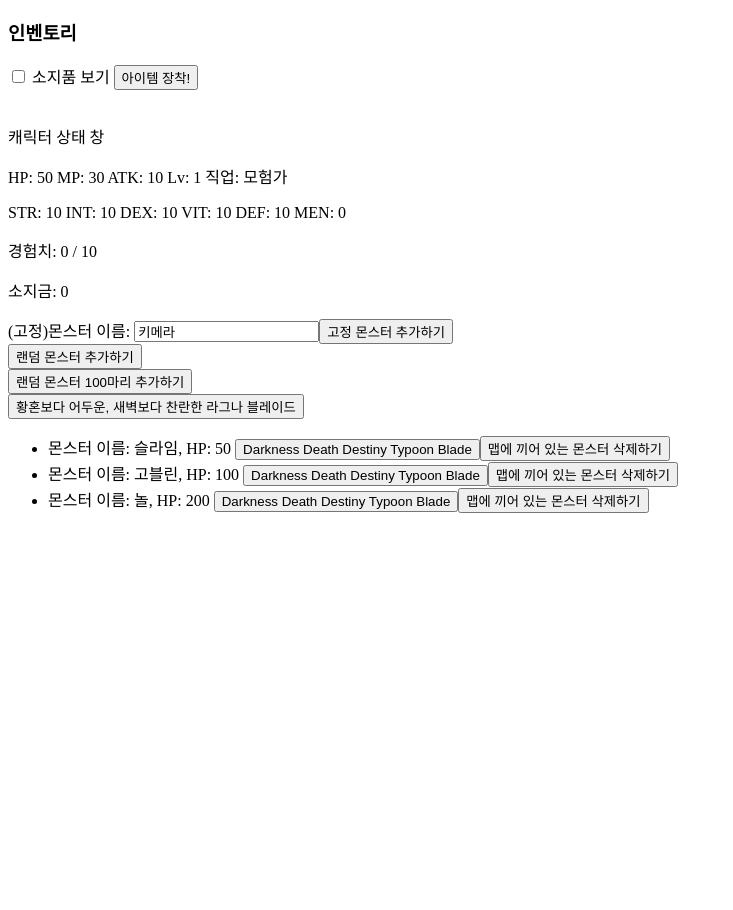
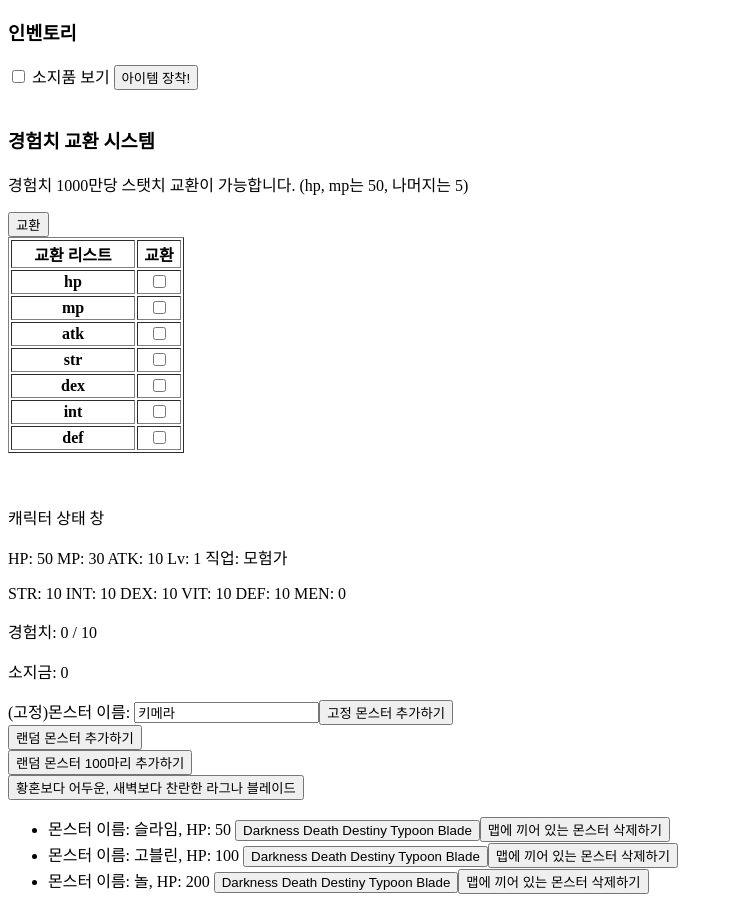
Before and after one commit to EDDI-WebAppAcademy/LectureNotes, a Vue app in the folder vue/frontend/: page /test in a window 1280 px wide. Shown: the part 820-1730 px from the top of the page, without its empty margins (0-733 px from the left). Before the commit the page ends 1349 px from the top, so only its background shows below. Built offline with nearby package versions, Linux system fonts and the light colour scheme.

Commit message:
vue 기본 설정 이후 기본기 III [26회차]

```diff
--- a/vue/frontend/src/components/basics/Test.vue
+++ b/vue/frontend/src/components/basics/Test.vue
@@ -70,6 +70,28 @@
       </tr>
     </table><br/><br/>
 
+    <!-- 경험치 교환 시스템
+         공격력을 증가시킬 수 있는 수단이 필요
+         대략 경험치 1000만당 공격력 5 증가 정도로 구현하면 적합하다 판단됨
+         그 외 스탯도 1000만당 스탯 5 증가, hp, mp는 1000만당 50 증가로 작성해보도록 한다. -->
+    <h3>경험치 교환 시스템</h3>
+    <p>경험치 1000만당 스탯치 교환이 가능합니다. (hp, mp는 50, 나머지는 5)</p>
+    <button v-on:click="doExpExchange()">교환</button>
+    <table border="1">
+      <tr>
+        <th align="center" width="120">교환 리스트</th>
+        <th align="center" width="40">교환</th>
+      </tr>
+      <tr v-for="(exchangeList, idx) in expExchangeLists" :key="idx">
+        <th align="center" width="120">{{ exchangeList }}</th>
+        <th align="center" width="40">
+          <label>
+            <input type="checkbox" v-model="exchangeListValue" :value="idx">
+          </label>
+        </th>
+      </tr>
+    </table><br/><br/>
+
     <p>캐릭터 상태 창</p>
     <p>HP: {{ characterStatus.hp }} MP: {{ characterStatus.mp }} ATK: {{ characterStatus.atk }} Lv: {{ characterStatus.level }} 직업: {{ characterStatus.currentJob }}</p>
     <p>STR: {{ characterStatus.str }} INT: {{ characterStatus.intelligence }} DEX: {{ characterStatus.dex }} VIT: {{ characterStatus.vit }} DEF: {{ characterStatus.def }} MEN: {{ characterStatus.men }}</p>
@@ -101,11 +123,24 @@
 
 <script>
 
+const HP = 0
+const MP = 1
+const ATK = 2
+const STR = 3
+const DEX = 4
+const INT = 5
+const DEF = 6
+
+const HP_MP_INCREMENT = 50
+const OTHER_STATS_INCREMENT = 5
+
 export default {
   // eslint-disable-next-line vue/multi-word-component-names
   name: "Test",
   data() {
     return {
+      expExchangeLists: ["hp", "mp", "atk", "str", "dex", "int", "def"],
+      exchangeListValue: [],
       inventoryView: false,
       myInventory: [],
       myInventoryValue: [],
@@ -118,6 +153,11 @@ export default {
         { name: '낡은 검', price: 5000000, effect: { description: '무기 공격력 100', atk: 100 }},
         { name: '검', price: 50000000, effect: { description: '무기 공격력 200', atk: 200 }},
         { name: '강철 검', price: 150000000, effect: { description: '무기 공격력 300', atk: 300 }},
+        { name: '화열검', price: 550000000, effect: { description: '무기 공격력 500', atk: 500 }},
+        { name: '군주의검', price: 1000000000, effect: { description: '무기 공격력 1000', atk: 1000 }},
+        { name: '아이스소드', price: 1500000000, effect: { description: '무기 공격력 2000', atk: 2000 }},
+        { name: '칠지도', price: 2000000000, effect: { description: '무기 공격력 2000', atk: 2000 }},
+        { name: '군주의휘장', price: 1000000000, effect: { description: '악세사리 공격력 1000', atk: 1000 }},
       ],
       name: "키메라",
       testMsg: "My Message",
@@ -155,6 +195,15 @@ export default {
         { id: 2, name: '고블린', hp: 100 },
         { id: 3, name: '놀', hp: 200 },
       ],
+      exchangeStatus: {
+        hp: 0,
+        mp: 0,
+        atk: 0,
+        str: 0,
+        dex: 0,
+        int: 0,
+        def: 0,
+      },
       characterStatus: {
         level: 1,
         hp: 50,
@@ -176,6 +225,31 @@ export default {
     }
   },
   methods: {
+
+    doExpExchange () {
+      if (this.characterStatus.currentLevelBar < 10000000) { return }
+
+      console.log("expValue[0]: " + this.exchangeListValue[0] + ", ATK = " + ATK)
+      if (this.exchangeListValue[0] === HP) {
+        this.exchangeStatus.hp += HP_MP_INCREMENT
+      } else if (this.exchangeListValue[0] === MP) {
+        this.exchangeStatus.mp += HP_MP_INCREMENT
+      } else if (this.exchangeListValue[0] === ATK) {
+        console.log("Select ATK")
+        this.exchangeStatus.atk += OTHER_STATS_INCREMENT
+        this.characterStatus.atk = this.characterStatus.defaultAtk + this.characterStatus.itemAtk + this.exchangeStatus.atk
+      } else if (this.exchangeListValue[0] === STR) {
+        this.exchangeStatus.str += OTHER_STATS_INCREMENT
+      } else if (this.exchangeListValue[0] === DEX) {
+        this.exchangeStatus.dex += OTHER_STATS_INCREMENT
+      } else if (this.exchangeListValue[0] === INT) {
+        this.exchangeStatus.int += OTHER_STATS_INCREMENT
+      } else if (this.exchangeListValue[0] === DEF) {
+        this.exchangeStatus.def += OTHER_STATS_INCREMENT
+      }
+
+      this.characterStatus.currentLevelBar -= 10000000
+    },
     equipItem () {
       let tmpSum = 0
 
@@ -189,7 +263,7 @@ export default {
       }
 
       this.characterStatus.itemAtk = tmpSum
-      this.characterStatus.atk = this.characterStatus.defaultAtk + tmpSum
+      this.characterStatus.atk = this.characterStatus.defaultAtk + tmpSum + this.exchangeStatus.atk
     },
     shuffleShopList () {
       if (!this.shopView) {
@@ -304,17 +378,19 @@ export default {
       if (this.monsterLists[i].hp <= 0) {
         for (let j = 0; j < this.monsterBooks.length; j++) {
           if (this.monsterLists[i].name === this.monsterBooks[j].name) {
-            this.characterStatus.currentLevelBar += this.monsterBooks[j].exp
-            this.characterStatus.money += this.monsterBooks[j].dropMoney
+            this.characterStatus.currentLevelBar += this.monsterBooks[j].exp * 20
+            this.characterStatus.money += this.monsterBooks[j].dropMoney * 5
           }
         }
         this.monsterLists.splice(i, 1)
       }
     }
 
-    if (this.characterStatus.level == 99) { return; }
+    if (this.characterStatus.level == 99) { return }
 
     while (this.characterStatus.currentLevelBar >= this.characterStatus.totalLevelBar) {
+      if (this.characterStatus.level == 99) { return }
+
       this.characterStatus.currentLevelBar =
           parseInt(this.characterStatus.currentLevelBar - this.characterStatus.totalLevelBar)
 
@@ -322,7 +398,7 @@ export default {
       this.characterStatus.hp = parseInt(this.characterStatus.hp * 1.05)
       this.characterStatus.mp = parseInt(this.characterStatus.mp * 1.05)
       this.characterStatus.defaultAtk += 4
-      this.characterStatus.atk += 4
+      this.characterStatus.atk = this.characterStatus.defaultAtk + this.exchangeStatus.atk
       this.characterStatus.def += 1
       this.characterStatus.str += 3
       this.characterStatus.intelligence += 1
```
